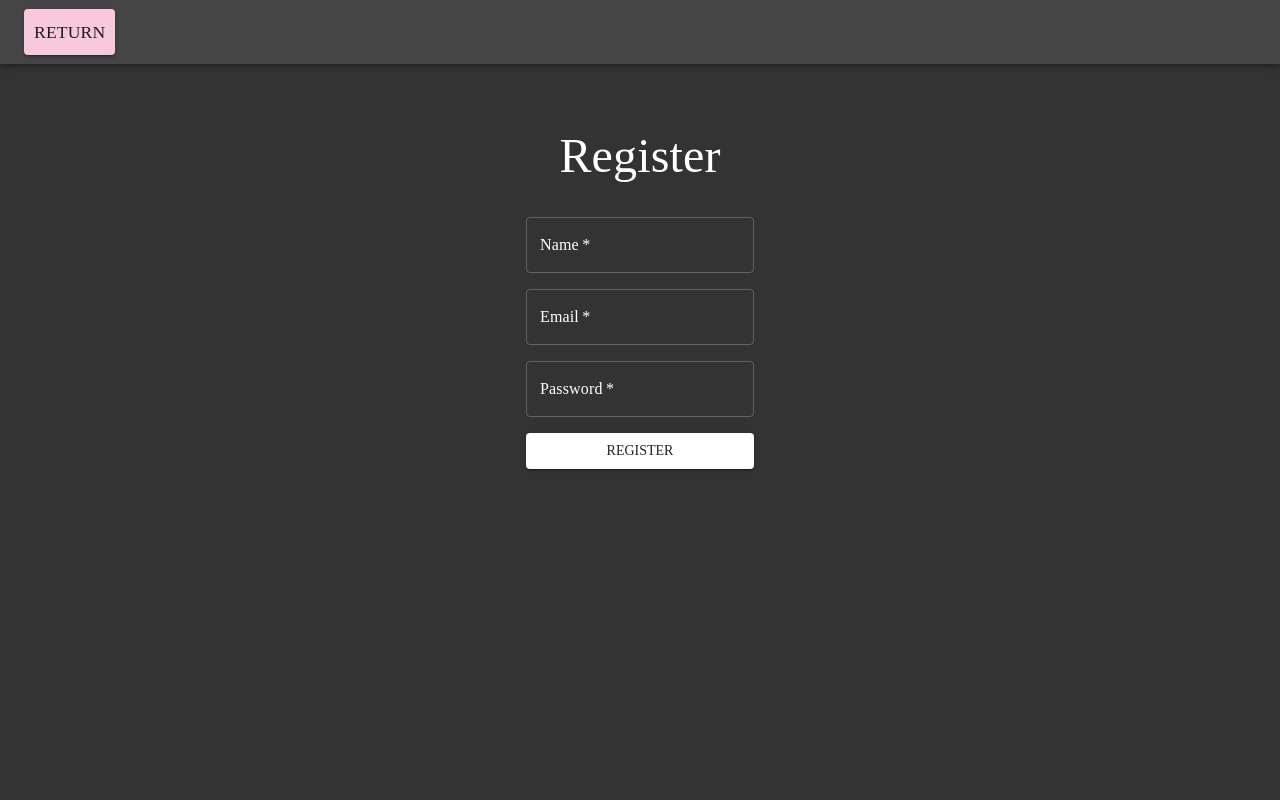
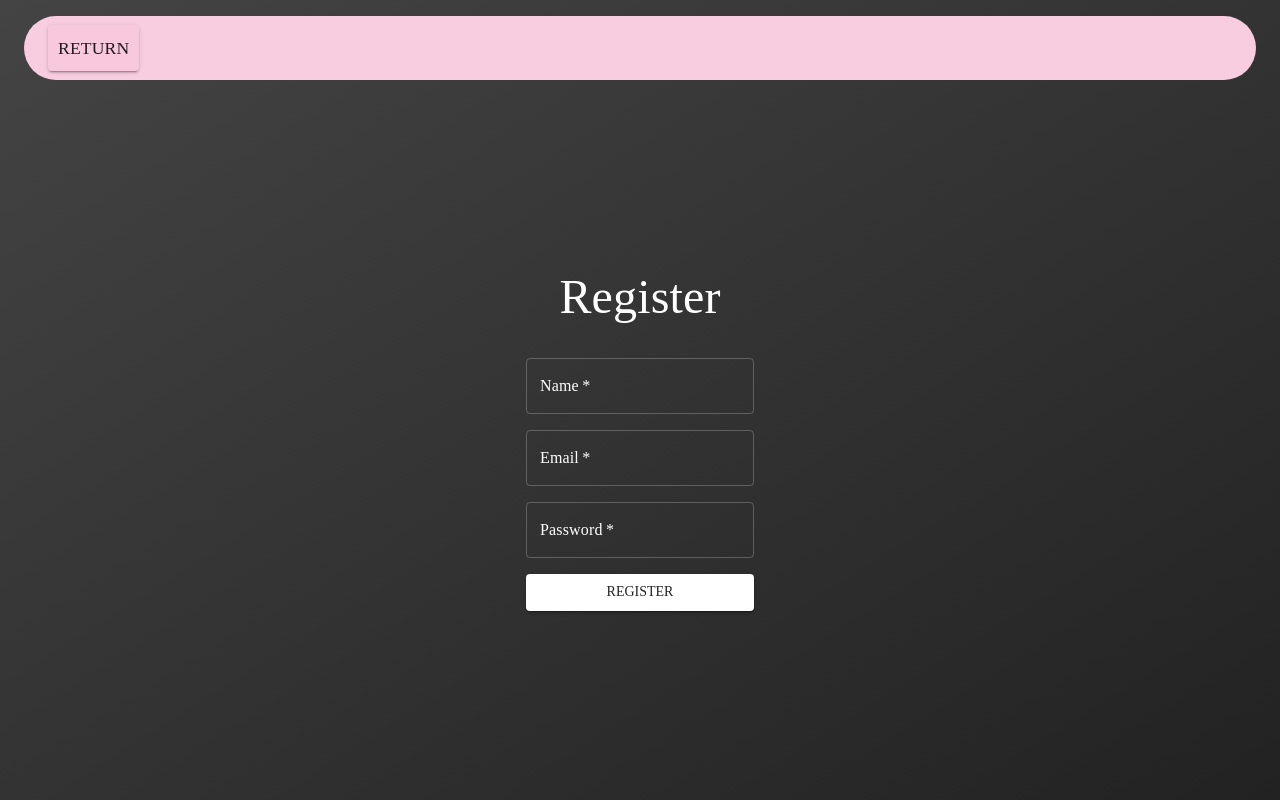
Before and after one commit to Jungyoonlim/spaced-rep, a React app: page /register in a window 1280 px wide. Built offline with nearby package versions, Linux system fonts and the light colour scheme.

Commit message:
Login and Register navbar changed

```diff
--- a/client/App.tsx
+++ b/client/App.tsx
@@ -94,7 +94,7 @@ const App: React.FC = () => {
             Learn Everything.<br />Right Instantly.
           </Typography>
           <Typography variant="h5" sx={{ mb: 4 }}>
-            Start learning today
+            From Greek poetry to Quantum Mechanics
           </Typography>
           <Box sx={{ display: 'flex', justifyContent: 'center', gap: '20px' }}>
           <Button variant="contained" color="secondary" component={Link} to="/flashcards" sx={{
--- a/client/components/Login.tsx
+++ b/client/components/Login.tsx
@@ -57,15 +57,37 @@ const Login: React.FC = () => {
 
   return (
     <ThemeProvider theme={customTheme}>
-      <Box sx={{ backgroundColor: '#333', minHeight: '100vh' }}>
-      <AppBar position="static">
-        <Toolbar>
+      <Box sx={{
+        backgroundColor: '#333',
+        minHeight: '100vh',
+        backgroundImage: 'linear-gradient(to bottom right, #444, #222)',
+        display: 'flex',
+        flexDirection: 'column',
+        justifyContent: 'center',
+      }}>
+      <AppBar position="static" sx={{
+          backgroundColor: '#f8c8dc',
+          boxShadow: 'none',
+          mx: 'auto',
+          maxWidth: 'calc(100% - 48px)',
+          borderRadius: 50,
+          mt: 2,
+        }}>
+      <Toolbar sx={{ justifyContent: 'space-between', padding: '0 24px' }}>
       <Button color="secondary" component={Link} to="/" variant="contained" sx={{ fontSize: '1.1rem', padding: '8px 10px' }}>
           Return
         </Button>
         </Toolbar>
       </AppBar>
-      <Container maxWidth="sm" sx={{ textAlign: 'center', py: 8 }}>
+      <Container sx={{
+          textAlign: 'center',
+          py: 8,
+          flexGrow: 1,
+          display: 'flex',
+          flexDirection: 'column',
+          justifyContent: 'center',
+          alignItems: 'center',
+        }}>
       <Toolbar>
       <form onSubmit={handleSubmit}>
       <Typography variant="h3" component="h2" gutterBottom>
--- a/client/components/Register.tsx
+++ b/client/components/Register.tsx
@@ -58,15 +58,37 @@ const Register: React.FC = () => {
 
   return (
     <ThemeProvider theme={customTheme}>
-      <Box sx={{ backgroundColor: '#333', minHeight: '100vh' }}>
-      <AppBar position="static">
-        <Toolbar>
+      <Box sx={{
+        backgroundColor: '#333',
+        minHeight: '100vh',
+        backgroundImage: 'linear-gradient(to bottom right, #444, #222)',
+        display: 'flex',
+        flexDirection: 'column',
+        justifyContent: 'center',
+      }}>
+      <AppBar position="static" sx={{
+          backgroundColor: '#f8c8dc',
+          boxShadow: 'none',
+          mx: 'auto',
+          maxWidth: 'calc(100% - 48px)',
+          borderRadius: 50,
+          mt: 2,
+        }}>
+        <Toolbar sx={{ justifyContent: 'space-between', padding: '0 24px' }}>
       <Button color="secondary" component={Link} to="/" variant="contained" sx={{ fontSize: '1.1rem', padding: '8px 10px' }}>
           Return
         </Button>
         </Toolbar>
       </AppBar>
-      <Container maxWidth="sm" sx={{ textAlign: 'center', py: 8 }}>
+      <Container sx={{
+          textAlign: 'center',
+          py: 8,
+          flexGrow: 1,
+          display: 'flex',
+          flexDirection: 'column',
+          justifyContent: 'center',
+          alignItems: 'center',
+        }}>
       <Toolbar>
       <form onSubmit={handleSubmit}>
         <Typography variant="h3" component="h2" gutterBottom>
```
Also changed, not shown: 1 other file (tests, documents, lock files or other folders).
